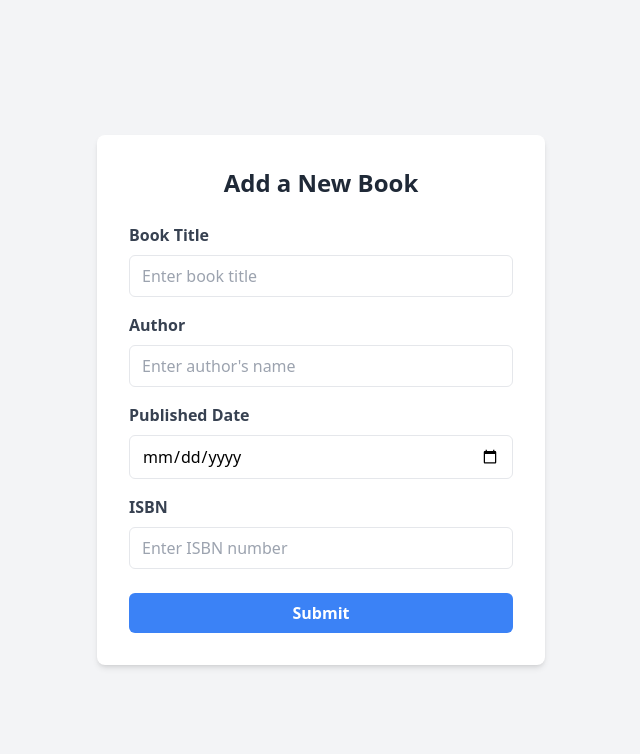
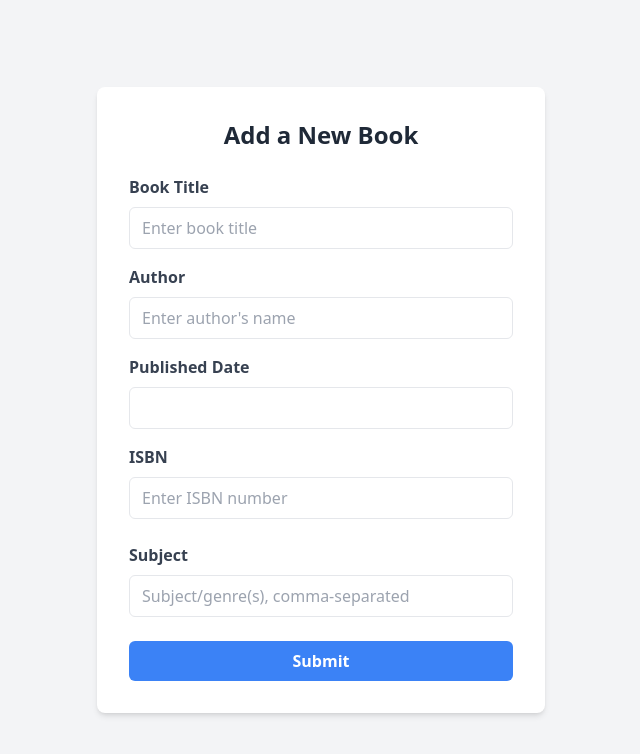
Before and after one commit to pfeeyatko/book-recognition, a Nuxt app: page /bookForm in a window 1280 px wide. Shown: the top 754 px of the page, without its empty margins (319-959 px from the left). Built offline with nearby package versions, Linux system fonts and the light colour scheme.

Commit message:
Added subject

```diff
--- a/pages/bookForm.vue
+++ b/pages/bookForm.vue
@@ -6,6 +6,7 @@ const form = ref({
   author: '',
   published: '',
   isbn: '',
+  subject: '',
 })
 
 const isSubmitting = ref(false)
@@ -81,11 +82,10 @@ const handleSubmit = async () => {
         <div class="mb-4">
           <label for="published" class="block text-gray-700 font-semibold mb-2">Published Date</label>
           <input
-            type="date"
+            type="text"
             id="published"
             v-model="form.published"
             class="w-full px-3 py-2 border rounded-md focus:outline-none focus:ring-2 focus:ring-blue-500"
-            required
           />
         </div>
 
@@ -102,6 +102,18 @@ const handleSubmit = async () => {
           />
         </div>
 
+        <!-- Subject -->
+        <div class="mb-6">
+          <label for="subject" class="block text-gray-700 font-semibold mb-2">Subject</label>
+          <input
+            type="text"
+            id="subject"
+            v-model="form.subject"
+            placeholder="Subject/genre(s), comma-separated"
+            class="w-full px-3 py-2 border rounded-md focus:outline-none focus:ring-2 focus:ring-blue-500"
+          />
+        </div>
+
         <!-- Submit Button -->
         <button
           type="submit"
```
